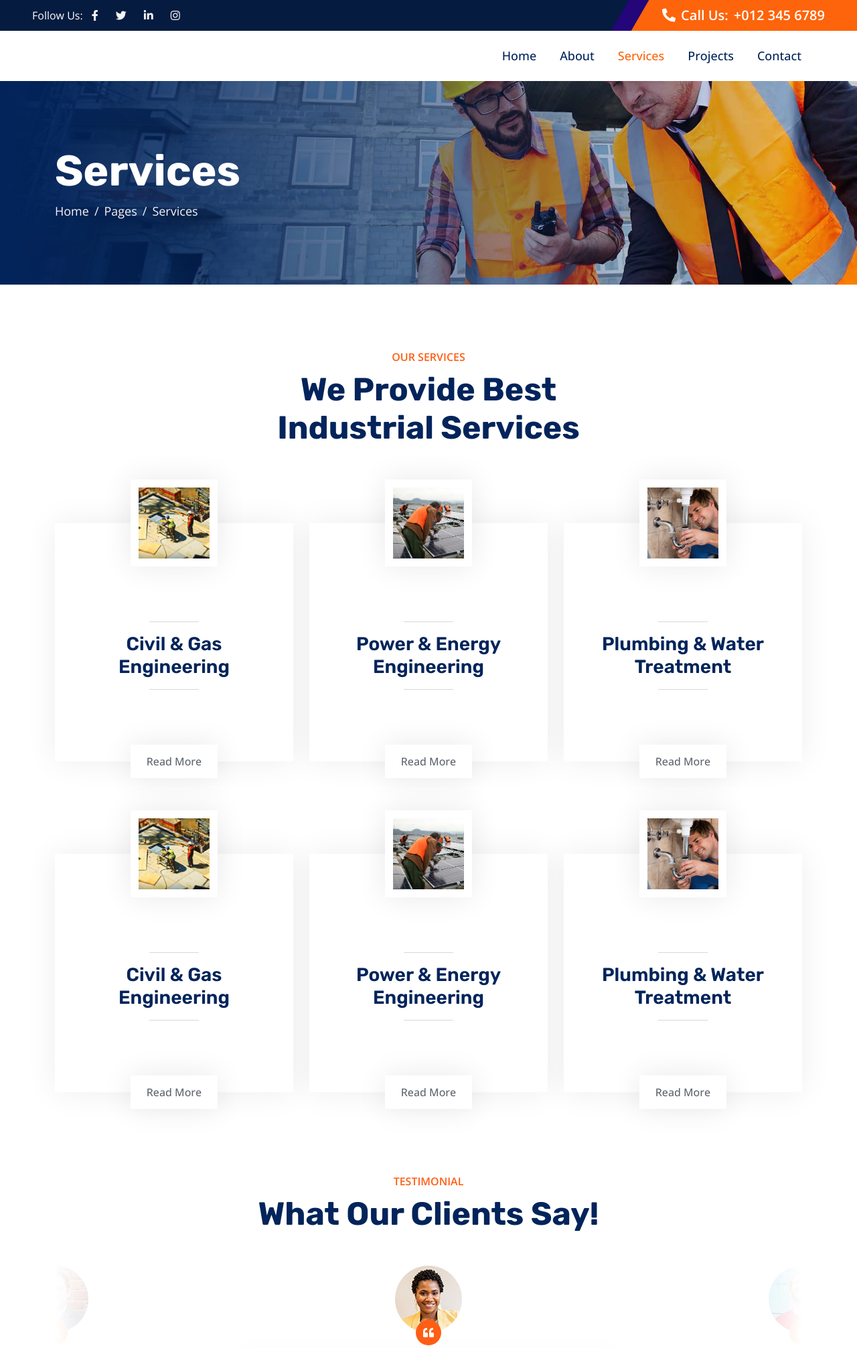
After one commit to mrinmoyNewGit/vmml-laravel, a Laravel app: page /about in a window 1280 px wide. The commit adds this page. Shown: the top 2013 px of the page at 67% size. Run offline with Laravel 10, Linux system fonts and the light colour scheme; some libraries are stand-ins or nearby versions.

Commit message:
page division

```diff
--- /dev/null
+++ b/resources/views/includes/footer.blade.php
@@ -0,0 +1,60 @@
+    <!-- Footer Start -->
+    <div class="container-fluid bg-dark footer mt-5 py-5 wow fadeIn" data-wow-delay="0.1s">
+        <div class="container py-5">
+            <div class="row g-5">
+                <div class="col-lg-3 col-md-6">
+                    <h5 class="text-white mb-4">Our Office</h5>
+                    <p class="mb-2"><i class="fa fa-map-marker-alt me-3"></i>123 Street, New York, USA</p>
+                    <p class="mb-2"><i class="fa fa-phone-alt me-3"></i>+012 345 67890</p>
+                    <p class="mb-2"><i class="fa fa-envelope me-3"></i>info@example.com</p>
+                    <div class="d-flex pt-3">
+                        <a class="btn btn-square btn-primary rounded-circle me-2" href=""><i class="fab fa-twitter"></i></a>
+                        <a class="btn btn-square btn-primary rounded-circle me-2" href=""><i class="fab fa-facebook-f"></i></a>
+                        <a class="btn btn-square btn-primary rounded-circle me-2" href=""><i class="fab fa-youtube"></i></a>
+                        <a class="btn btn-square btn-primary rounded-circle me-2" href=""><i class="fab fa-linkedin-in"></i></a>
+                    </div>
+                </div>
+                <div class="col-lg-3 col-md-6">
+                    <h5 class="text-white mb-4">Quick Links</h5>
+                    <a class="btn btn-link" href="">About Us</a>
+                    <a class="btn btn-link" href="">Contact Us</a>
+                    <a class="btn btn-link" href="">Our Services</a>
+                    <a class="btn btn-link" href="">Terms & Condition</a>
+                    <a class="btn btn-link" href="">Support</a>
+                </div>
+                <div class="col-lg-3 col-md-6">
+                    <h5 class="text-white mb-4">Business Hours</h5>
+                    <p class="mb-1">Monday - Friday</p>
+                    <h6 class="text-light">09:00 am - 07:00 pm</h6>
+                    <p class="mb-1">Saturday</p>
+                    <h6 class="text-light">09:00 am - 12:00 pm</h6>
+                    <p class="mb-1">Sunday</p>
+                    <h6 class="text-light">Closed</h6>
+                </div>
+                <div class="col-lg-3 col-md-6">
+                    <h5 class="text-white mb-4">Newsletter</h5>
+                    <p>Dolor amet sit justo amet elitr clita ipsum elitr est.</p>
+                    <div class="position-relative w-100">
+                        <input class="form-control bg-transparent w-100 py-3 ps-4 pe-5" type="text" placeholder="Your email">
+                        <button type="button" class="btn btn-primary py-2 position-absolute top-0 end-0 mt-2 me-2">SignUp</button>
+                    </div>
+                </div>
+            </div>
+        </div>
+    </div>
+    <!-- Footer End -->
+
+
+    <!-- Copyright Start -->
+    <div class="container-fluid copyright bg-dark py-4">
+        <div class="container text-center">
+            <p class="mb-2">Copyright &copy; <a class="fw-semi-bold" href="#">Your Site Name</a>, All Right Reserved.</p>
+            <!--/*** This template is free as long as you keep the footer author’s credit link/attribution link/backlink. If you'd like to use the template without the footer author’s credit link/attribution link/backlink, you can purchase the Credit Removal License from "https://htmlcodex.com/credit-removal". Thank you for your support. ***/-->
+            <p class="mb-0">Designed By <a class="fw-semi-bold" href="https://htmlcodex.com">HTML Codex</a></p>
+        </div>
+    </div>
+    <!-- Copyright End -->
+
+
+    <!-- Back to Top -->
+    <a href="#" class="btn btn-lg btn-primary btn-lg-square rounded-circle back-to-top"><i class="bi bi-arrow-up"></i></a>
--- /dev/null
+++ b/resources/views/includes/header.blade.php
@@ -0,0 +1,27 @@
+   <div id="spinner" class="show bg-white position-fixed translate-middle w-100 vh-100 top-50 start-50 d-flex align-items-center justify-content-center">
+        <div class="spinner-border text-primary" role="status" style="width: 3rem; height: 3rem;"></div>
+    </div>
+    <!-- Spinner End -->
+
+
+    <!-- Topbar Start -->
+    <div class="container-fluid bg-dark px-0">
+        <div class="row g-0 d-none d-lg-flex">
+            <div class="col-lg-6 ps-5 text-start">
+                <div class="h-100 d-inline-flex align-items-center text-white">
+                    <span>Follow Us:</span>
+                    <a class="btn btn-link text-light" href=""><i class="fab fa-facebook-f"></i></a>
+                    <a class="btn btn-link text-light" href=""><i class="fab fa-twitter"></i></a>
+                    <a class="btn btn-link text-light" href=""><i class="fab fa-linkedin-in"></i></a>
+                    <a class="btn btn-link text-light" href=""><i class="fab fa-instagram"></i></a>
+                </div>
+            </div>
+            <div class="col-lg-6 text-end">
+                <div class="h-100 topbar-right d-inline-flex align-items-center text-white py-2 px-5">
+                    <span class="fs-5 fw-bold me-2"><i class="fa fa-phone-alt me-2"></i>Call Us:</span>
+                    <span class="fs-5 fw-bold">+012 345 6789</span>
+                </div>
+            </div>
+        </div>
+    </div>
+    <!-- Topbar End -->
--- /dev/null
+++ b/resources/views/includes/nav.blade.php
@@ -0,0 +1,19 @@
+    <!-- Navbar Start -->
+    <nav class="navbar navbar-expand-lg bg-white navbar-light sticky-top py-0 pe-5">
+        <a href="{{ url('/') }}" class="navbar-brand ps-5 me-0">
+            <h1 class="text-white m-0">VMML</h1>
+        </a>
+        <button type="button" class="navbar-toggler me-0" data-bs-toggle="collapse" data-bs-target="#navbarCollapse">
+            <span class="navbar-toggler-icon"></span>
+        </button>
+        <div class="collapse navbar-collapse" id="navbarCollapse">
+            <div class="navbar-nav ms-auto p-4 p-lg-0">
+                <a href="{{ url('/') }}" class="nav-item nav-link">Home</a>
+                <a href="{{ url('/about') }}" class="nav-item nav-link ">About</a>
+                <a href="{{ url('/service') }}" class="nav-item nav-link active">Services</a>
+                <a href="{{ url('/projects') }}" class="nav-item nav-link">Projects</a>
+                <a href="{{ url('/contact') }}" class="nav-item nav-link">Contact</a>
+            </div>
+        </div>
+    </nav>
+    <!-- Navbar End -->
--- /dev/null
+++ b/resources/views/pages/layout.blade.php
@@ -0,0 +1,61 @@
+<!DOCTYPE html>
+<html lang="en">
+
+<head>
+    <meta charset="utf-8">
+    <title>@yield('title', 'VMML - Vishal Metal & Mining Ltd')</title>
+    <meta content="width=device-width, initial-scale=1.0" name="viewport">
+    <meta content="" name="keywords">
+    <meta content="" name="description">
+
+    <!-- Favicon -->
+    <link href="{{ asset('img/favicon.ico') }}" rel="icon">
+
+    <!-- Google Web Fonts -->
+    <link rel="preconnect" href="https://fonts.googleapis.com">
+    <link rel="preconnect" href="https://fonts.gstatic.com" crossorigin>
+    <link href="https://fonts.googleapis.com/css2?family=Open+Sans:wght@400;500;600&family=Rubik:wght@500;600;700&display=swap" rel="stylesheet">
+
+    <!-- Icon Font Stylesheet -->
+    <link href="https://cdnjs.cloudflare.com/ajax/libs/font-awesome/5.10.0/css/all.min.css" rel="stylesheet">
+    <link href="https://cdn.jsdelivr.net/npm/bootstrap-icons@1.4.1/font/bootstrap-icons.css" rel="stylesheet">
+
+    <!-- Libraries Stylesheet -->
+    <link href="{{ asset('lib/animate/animate.min.css') }}" rel="stylesheet">
+    <link href="{{ asset('lib/owlcarousel/assets/owl.carousel.min.css') }}" rel="stylesheet">
+
+    <!-- Customized Bootstrap Stylesheet -->
+    <link href="{{ asset('css/bootstrap.min.css') }}" rel="stylesheet">
+
+    <!-- Template Stylesheet -->
+    <link href="{{ asset('css/style.css') }}" rel="stylesheet">
+</head>
+<body>
+
+    {{-- Header --}}
+    @include('includes.header')
+
+    {{-- Navigation --}}
+    @include('includes.nav')
+
+    {{-- Main Content --}}
+
+        @yield('content')
+
+
+    {{-- Footer --}}
+    @include('includes.footer')
+
+  <!-- JavaScript Libraries -->
+    <script src="https://code.jquery.com/jquery-3.4.1.min.js"></script>
+    <script src="https://cdn.jsdelivr.net/npm/bootstrap@5.0.0/dist/js/bootstrap.bundle.min.js"></script>
+    <script src="{{ asset('lib/wow/wow.min.js') }}"></script>
+    <script src="{{ asset('lib/easing/easing.min.js') }}"></script>
+    <script src="{{ asset('lib/waypoints/waypoints.min.js') }}"></script>
+    <script src="{{ asset('lib/owlcarousel/owl.carousel.min.js') }}"></script>
+    <script src="{{ asset('lib/counterup/counterup.min.js') }}"></script>
+
+    <!-- Template Javascript -->
+    <script src="{{ asset('js/main.js') }}"></script>
+</body>
+</html>
--- /dev/null
+++ b/resources/views/service.blade.php
@@ -0,0 +1,198 @@
+@extends('pages.layout')
+
+@section('title', 'Home Page')
+
+@section('content')
+    <!-- Page Header Start -->
+    <div class="container-fluid page-header py-5 mb-5 wow fadeIn" data-wow-delay="0.1s">
+        <div class="container py-5">
+            <h1 class="display-3 text-white animated slideInRight">Services</h1>
+            <nav aria-label="breadcrumb">
+                <ol class="breadcrumb animated slideInRight mb-0">
+                    <li class="breadcrumb-item"><a href="#">Home</a></li>
+                    <li class="breadcrumb-item"><a href="#">Pages</a></li>
+                    <li class="breadcrumb-item active" aria-current="page">Services</li>
+                </ol>
+            </nav>
+        </div>
+    </div>
+    <!-- Service Start -->
+    <div class="container-xxl py-5">
+        <div class="container">
+            <div class="text-center mx-auto pb-4 wow fadeInUp" data-wow-delay="0.1s" style="max-width: 600px;">
+                <p class="fw-medium text-uppercase text-primary mb-2">Our Services</p>
+                <h1 class="display-5 mb-4">We Provide Best Industrial Services</h1>
+            </div>
+            <div class="row gy-5 gx-4">
+                <div class="col-md-6 col-lg-4 wow fadeInUp" data-wow-delay="0.1s">
+                    <div class="service-item">
+                        <img class="img-fluid" src="img/service-1.jpg" alt="">
+                        <div class="service-img">
+                            <img class="img-fluid" src="img/service-1.jpg" alt="">
+                        </div>
+                        <div class="service-detail">
+                            <div class="service-title">
+                                <hr class="w-25">
+                                <h3 class="mb-0">Civil & Gas Engineering</h3>
+                                <hr class="w-25">
+                            </div>
+                            <div class="service-text">
+                                <p class="text-white mb-0">Erat ipsum justo amet duo et elitr dolor, est duo duo eos lorem sed diam stet diam sed stet.</p>
+                            </div>
+                        </div>
+                        <a class="btn btn-light" href="">Read More</a>
+                    </div>
+                </div>
+                <div class="col-md-6 col-lg-4 wow fadeInUp" data-wow-delay="0.3s">
+                    <div class="service-item">
+                        <img class="img-fluid" src="img/service-2.jpg" alt="">
+                        <div class="service-img">
+                            <img class="img-fluid" src="img/service-2.jpg" alt="">
+                        </div>
+                        <div class="service-detail">
+                            <div class="service-title">
+                                <hr class="w-25">
+                                <h3 class="mb-0">Power & Energy Engineering</h3>
+                                <hr class="w-25">
+                            </div>
+                            <div class="service-text">
+                                <p class="text-white mb-0">Erat ipsum justo amet duo et elitr dolor, est duo duo eos lorem sed diam stet diam sed stet.</p>
+                            </div>
+                        </div>
+                        <a class="btn btn-light" href="">Read More</a>
+                    </div>
+                </div>
+                <div class="col-md-6 col-lg-4 wow fadeInUp" data-wow-delay="0.5s">
+                    <div class="service-item">
+                        <img class="img-fluid" src="img/service-3.jpg" alt="">
+                        <div class="service-img">
+                            <img class="img-fluid" src="img/service-3.jpg" alt="">
+                        </div>
+                        <div class="service-detail">
+                            <div class="service-title">
+                                <hr class="w-25">
+                                <h3 class="mb-0">Plumbing & Water Treatment</h3>
+                                <hr class="w-25">
+                            </div>
+                            <div class="service-text">
+                                <p class="text-white mb-0">Erat ipsum justo amet duo et elitr dolor, est duo duo eos lorem sed diam stet diam sed stet.</p>
+                            </div>
+                        </div>
+                        <a class="btn btn-light" href="">Read More</a>
+                    </div>
+                </div>
+                <div class="col-md-6 col-lg-4 wow fadeInUp" data-wow-delay="0.1s">
+                    <div class="service-item">
+                        <img class="img-fluid" src="img/service-1.jpg" alt="">
+                        <div class="service-img">
+                            <img class="img-fluid" src="img/service-1.jpg" alt="">
+                        </div>
+                        <div class="service-detail">
+                            <div class="service-title">
+                                <hr class="w-25">
+                                <h3 class="mb-0">Civil & Gas Engineering</h3>
+                                <hr class="w-25">
+                            </div>
+                            <div class="service-text">
+                                <p class="text-white mb-0">Erat ipsum justo amet duo et elitr dolor, est duo duo eos lorem sed diam stet diam sed stet.</p>
+                            </div>
+                        </div>
+                        <a class="btn btn-light" href="">Read More</a>
+                    </div>
+                </div>
+                <div class="col-md-6 col-lg-4 wow fadeInUp" data-wow-delay="0.3s">
+                    <div class="service-item">
+                        <img class="img-fluid" src="img/service-2.jpg" alt="">
+                        <div class="service-img">
+                            <img class="img-fluid" src="img/service-2.jpg" alt="">
+                        </div>
+                        <div class="service-detail">
+                            <div class="service-title">
+                                <hr class="w-25">
+                                <h3 class="mb-0">Power & Energy Engineering</h3>
+                                <hr class="w-25">
+                            </div>
+                            <div class="service-text">
+                                <p class="text-white mb-0">Erat ipsum justo amet duo et elitr dolor, est duo duo eos lorem sed diam stet diam sed stet.</p>
+                            </div>
+                        </div>
+                        <a class="btn btn-light" href="">Read More</a>
+                    </div>
+                </div>
+                <div class="col-md-6 col-lg-4 wow fadeInUp" data-wow-delay="0.5s">
+                    <div class="service-item">
+                        <img class="img-fluid" src="img/service-3.jpg" alt="">
+                        <div class="service-img">
+                            <img class="img-fluid" src="img/service-3.jpg" alt="">
+                        </div>
+                        <div class="service-detail">
+                            <div class="service-title">
+                                <hr class="w-25">
+                                <h3 class="mb-0">Plumbing & Water Treatment</h3>
+                                <hr class="w-25">
+                            </div>
+                            <div class="service-text">
+                                <p class="text-white mb-0">Erat ipsum justo amet duo et elitr dolor, est duo duo eos lorem sed diam stet diam sed stet.</p>
+                            </div>
+                        </div>
+                        <a class="btn btn-light" href="">Read More</a>
+                    </div>
+                </div>
+            </div>
+        </div>
+    </div>
+    <!-- Service End -->
+
+
+    <!-- Testimonial Start -->
+    <div class="container-xxl py-5">
+        <div class="container">
+            <div class="text-center mx-auto wow fadeInUp" data-wow-delay="0.1s" style="max-width: 600px;">
+                <p class="fw-medium text-uppercase text-primary mb-2">Testimonial</p>
+                <h1 class="display-5 mb-5">What Our Clients Say!</h1>
+            </div>
+            <div class="owl-carousel testimonial-carousel wow fadeInUp" data-wow-delay="0.1s">
+                <div class="testimonial-item text-center">
+                    <div class="testimonial-img position-relative">
+                        <img class="img-fluid rounded-circle mx-auto mb-5" src="img/testimonial-1.jpg">
+                        <div class="btn-square bg-primary rounded-circle">
+                            <i class="fa fa-quote-left text-white"></i>
+                        </div>
+                    </div>
+                    <div class="testimonial-text text-center rounded p-4">
+                        <p>Clita clita tempor justo dolor ipsum amet kasd amet duo justo duo duo labore sed sed. Magna ut diam sit et amet stet eos sed clita erat magna elitr erat sit sit erat at rebum justo sea clita.</p>
+                        <h5 class="mb-1">Client Name</h5>
+                        <span class="fst-italic">Profession</span>
+                    </div>
+                </div>
+                <div class="testimonial-item text-center">
+                    <div class="testimonial-img position-relative">
+                        <img class="img-fluid rounded-circle mx-auto mb-5" src="img/testimonial-2.jpg">
+                        <div class="btn-square bg-primary rounded-circle">
+                            <i class="fa fa-quote-left text-white"></i>
+                        </div>
+                    </div>
+                    <div class="testimonial-text text-center rounded p-4">
+                        <p>Clita clita tempor justo dolor ipsum amet kasd amet duo justo duo duo labore sed sed. Magna ut diam sit et amet stet eos sed clita erat magna elitr erat sit sit erat at rebum justo sea clita.</p>
+                        <h5 class="mb-1">Client Name</h5>
+                        <span class="fst-italic">Profession</span>
+                    </div>
+                </div>
+                <div class="testimonial-item text-center">
+                    <div class="testimonial-img position-relative">
+                        <img class="img-fluid rounded-circle mx-auto mb-5" src="img/testimonial-3.jpg">
+                        <div class="btn-square bg-primary rounded-circle">
+                            <i class="fa fa-quote-left text-white"></i>
+                        </div>
+                    </div>
+                    <div class="testimonial-text text-center rounded p-4">
+                        <p>Clita clita tempor justo dolor ipsum amet kasd amet duo justo duo duo labore sed sed. Magna ut diam sit et amet stet eos sed clita erat magna elitr erat sit sit erat at rebum justo sea clita.</p>
+                        <h5 class="mb-1">Client Name</h5>
+                        <span class="fst-italic">Profession</span>
+                    </div>
+                </div>
+            </div>
+        </div>
+    </div>
+    <!-- Testimonial End -->
+@endsection
--- a/routes/web.php
+++ b/routes/web.php
@@ -16,3 +16,15 @@ use Illuminate\Support\Facades\Route;
 Route::get('/', function () {
     return view('home');
 });
+Route::get('/about', function () {
+    return view('service');
+});
+Route::get('/service', function () {
+    return view('service');
+});
+Route::get('/projects', function () {
+    return view('service');
+});
+Route::get('/contact', function () {
+    return view('service');
+});
```
Also changed, not shown: resources/views/home.blade.php (+17 -17 lines).
